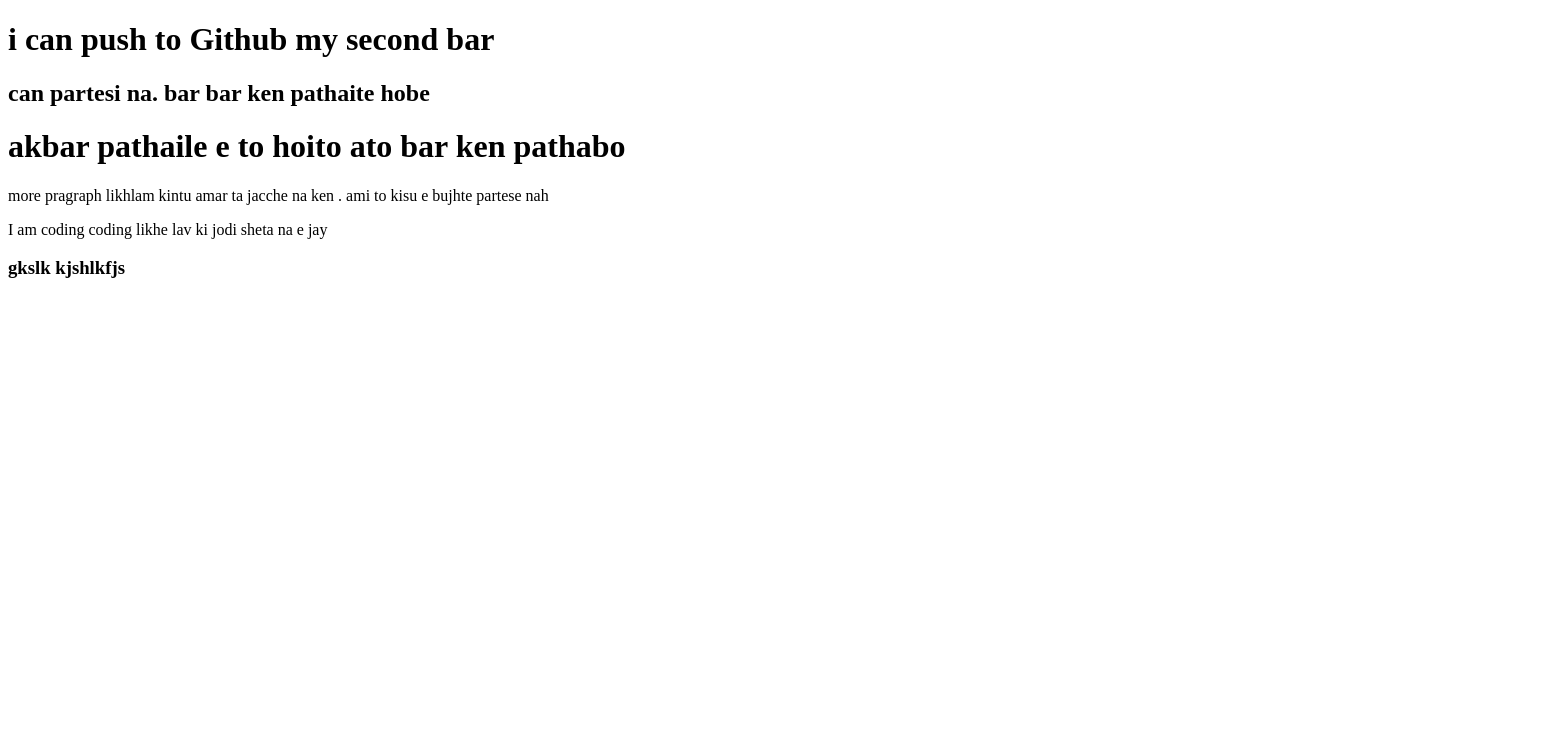
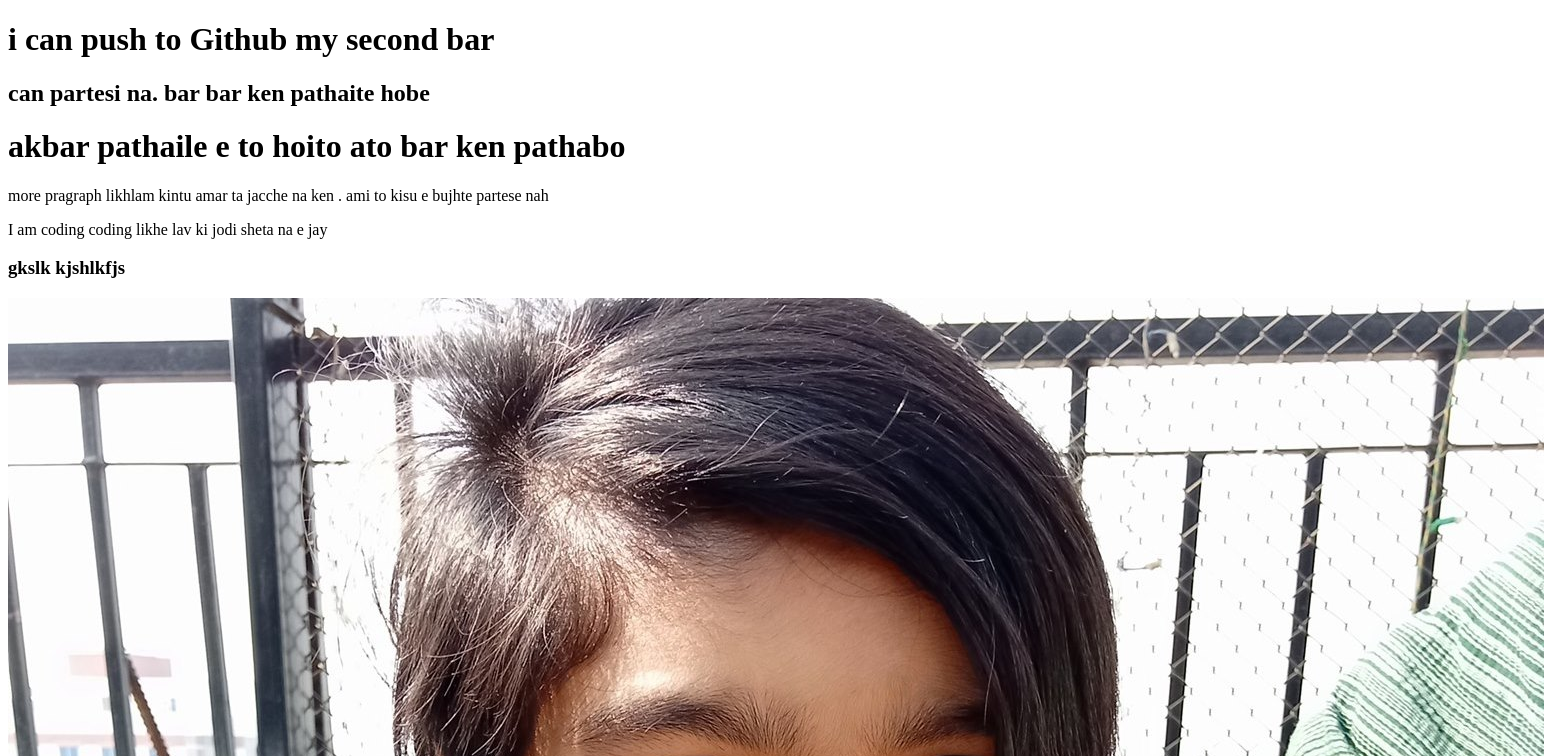
Before and after one commit to MmrMahfuj/my-first-repo, a plain HTML site: page index.html in a window 1280 px wide. Shown: the top 756 px of the page, 1544 px wide, since content can reach past the window. Drawn offline with Linux system fonts and the light colour scheme.

Commit message:
image added

```diff
--- a/index.html
+++ b/index.html
@@ -17,5 +17,6 @@
     <p> I am coding coding likhe lav ki jodi sheta na e jay</p>
 
     <h3> gkslk kjshlkfjs </h3>
+    <img src="amima sraboni.jpg" alt="samima sraboni er picture">
 </body>
 </html>
```
Also changed, not shown: amima sraboni.jpg (added).
